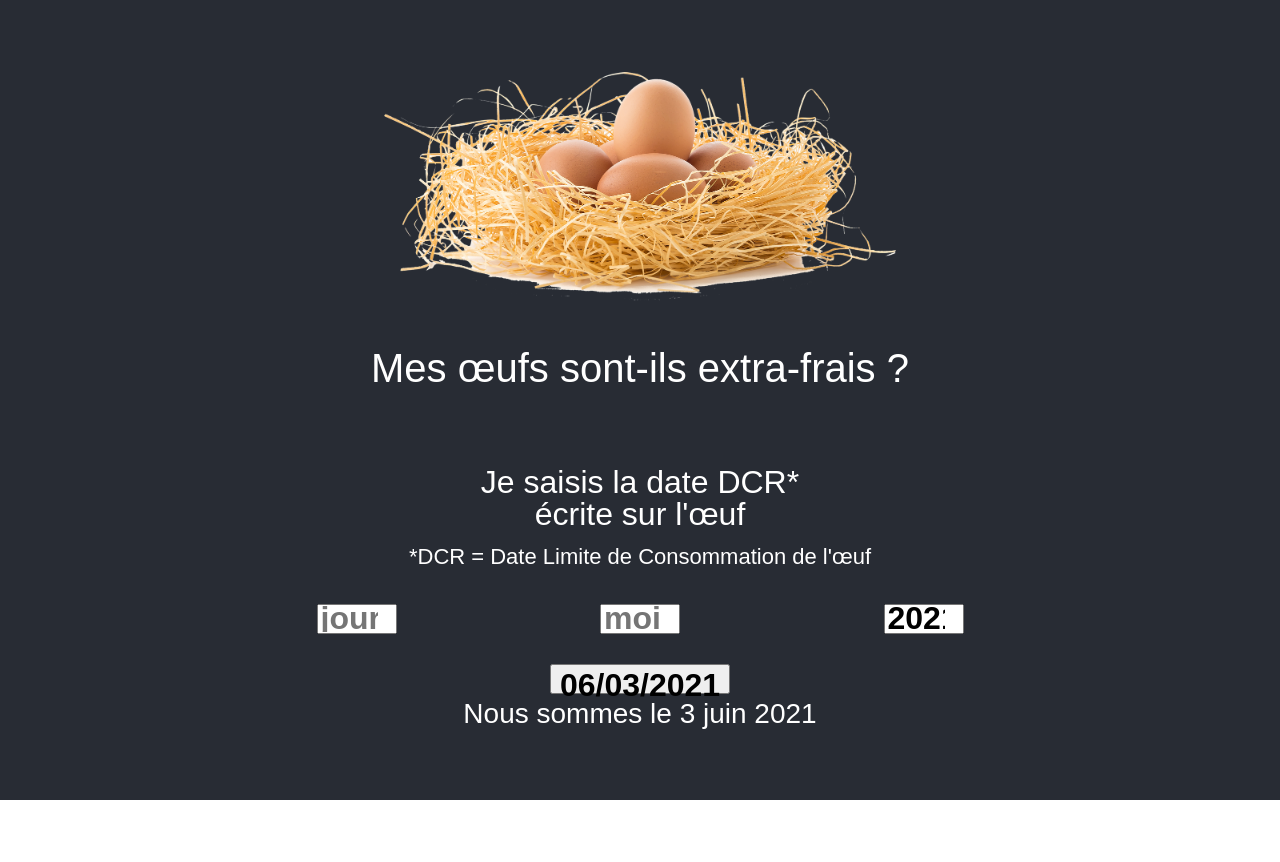
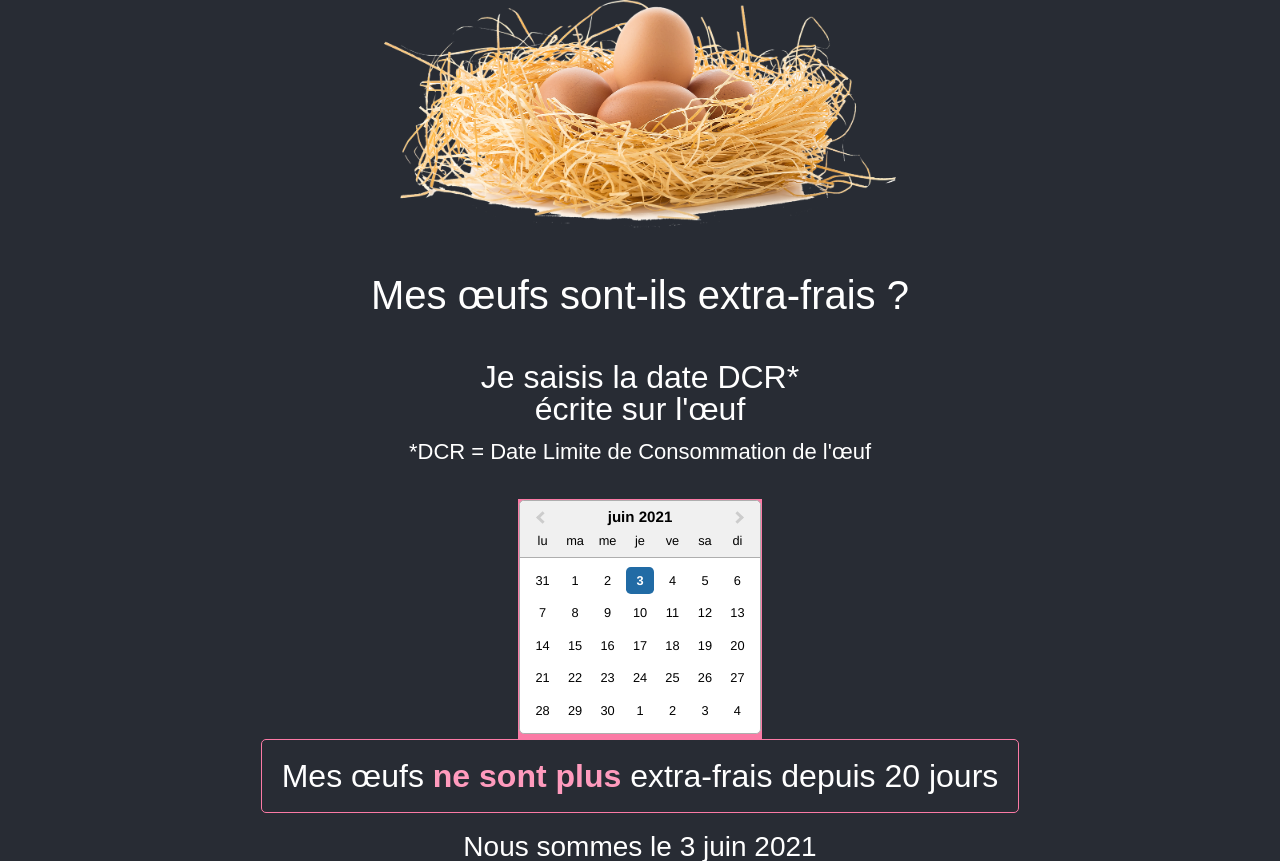
Before and after one commit to BarbierCarole/extra-fresh-egg, a React (Create React App) app: page / in a window 1280 px wide. Before the commit the page ends 800 px from the top, so only its background shows below. Built offline with nearby package versions, Linux system fonts and the light colour scheme; a web font is replaced by a local one.

Commit message:
datepicker inline with css and start monday

```diff
--- a/src/App.css
+++ b/src/App.css
@@ -61,7 +61,7 @@ h1 {
 h2 {
   font-family: 'Raleway-Light', sans-serif;
   font-size: calc(16px + 2vmin);
-  margin: calc(16px + 2vmin) calc(16px + 2vmin) calc(0px + 2vmin) calc(16px + 2vmin) ;
+  margin: 0 calc(16px + 2vmin) calc(0px + 2vmin) calc(16px + 2vmin) ;
 }
 p {
   font-family: 'Raleway-Light', sans-serif;
@@ -93,23 +93,16 @@ input:focus {
   box-shadow: 5px 5px #FB7AA5;
 }
 
-input {
-  /* ...existing styles */
+/* input {
+
   transition: 180ms box-shadow ease-in-out;
   width: 80px;
   height: 30px;
   font-size: calc(16px + 2vmin);
   text-align: center;
   font-weight: 600;
-}
-.custom-input {
-  transition: 180ms box-shadow ease-in-out;
-  width: 180px;
-  height: 30px;
-  font-size: calc(16px + 2vmin);
-  text-align: center;
-  font-weight: 600;
-}
+} */
+
 /* .input:focus {
   outline: 3px solid transparent;
 } */
--- a/src/App.js
+++ b/src/App.js
@@ -1,26 +1,32 @@
-import React, { useState, useEffect, forwardRef} from 'react';
+import React, { useState, useEffect} from 'react';
 import './App.css';
 import Moment from 'react-moment';
 import 'moment/locale/fr';
 import moment from 'moment';
-import { useForm } from './useForm';
 import eggs from './img/eggs.png';
 import './App.css';
-import DatePicker from 'react-datepicker';
+import DatePicker,{registerLocale, setDefaultLocale,CalendarContainer} from 'react-datepicker';
 import "react-datepicker/dist/react-datepicker.css";
+import fr from 'date-fns/locale/fr';
+registerLocale('fr', fr);
+setDefaultLocale('fr');
+
+
 function App() {
   console.log('Image par <a href="https://pixabay.com/fr/users/vipbum-3582769/?utm_source=link-attribution&amp;utm_medium=referral&amp;utm_campaign=image&amp;utm_content=3070850">Hung Nguyen</a> de <a href="https://pixabay.com/fr/?utm_source=link-attribution&amp;utm_medium=referral&amp;utm_campaign=image&amp;utm_content=3070850">Pixabay</a>');
 
 
-  const [values, handleChange] = useForm({
-    day:formattedNumber(),
-    month:formattedNumber(),
-    year:moment().format('YYYY'),
-  });
-  function formattedNumber (myNumber) { return ("0" + myNumber).slice(-2); }
   const now = new Date();
-
-  const dcr = moment(values.year+'-'+values.month+'-'+values.day);
+  const [dcr, setDcr] = useState(new Date());
+  const MyContainer = ({ className, children }) => {
+    return (
+      <div style={{ padding: "1px", background: "#FB7AA5", color: "#fff" }}>
+        <CalendarContainer className={className}>
+          <div style={{ position: "relative" }}>{children}</div>
+        </CalendarContainer>
+      </div>
+    );
+  };
 
   const datePonte = moment(dcr).subtract(28,'days');
   const dateLimiteExtra = moment(dcr).subtract(20,'days');
@@ -42,14 +48,9 @@ function App() {
     } else setShowExtra(false)
 
     setDateIsValid(moment(dcr,"YYYY-MM-DD", true).isValid())
-  }, [values])
+  }, [dcr])
 
-  const [startDate, setStartDate] = useState(new Date());
-  const ExampleCustomInput = forwardRef(({ value, onClick }, ref) => (
-    <button className="custom-input" onClick={onClick} ref={ref}>
-      {value}
-    </button>
-  ));
+
 
   return (
 
@@ -59,36 +60,31 @@ function App() {
           <h1>Mes &#339;ufs sont-ils extra-frais ?</h1>
           <h2>Je saisis la date DCR* <br />écrite sur l'&#339;uf</h2>
           <p className='defDcr'>*DCR = Date Limite de Consommation de l'&#339;uf</p>
-          <div className="App-container">
-            <div className="App-content">
-              {/* <label htmlFor="day">Jour </label> */}
-              <input type="number" id="day" name="day" min="1" max="31" placeholder="jour" onChange={handleChange} className="input"/>
-            </div>
-            <div className="App-content">
-              {/* <label htmlFor="month">Mois </label> */}
-              <input type="number" id="month" name="month" min="1" max="12" placeholder="mois" onChange={handleChange} className="input"/>
-            </div>
-            <div className="App-content">
-              {/* <label htmlFor="year">Année </label> */}
-              <input type="number" id="year" name="year" min="2021" max="2040" value={values.year} placeholder="année" onChange={handleChange} className="input"/>
-            </div>
+          <div>
+            {/* <DatePicker
+              selected={dcr}
+              onChange={(date) => setDcr(date)}
+              locale="fr"
+              inline
+              calendarStartDay={1}
+            /> */}
+
+            <DatePicker
+              selected={dcr}
+              onChange={(date) => setDcr(date)}
+              calendarContainer={MyContainer}
+              locale="fr"
+              inline
+              calendarStartDay={1}
+            />
+
           </div>
-          <div>
-            <DatePicker
-              selected={startDate}
-              onChange={(date) => setStartDate(date)}
-              customInput={<ExampleCustomInput />}
-            />
-          </div>
-          {/* { dateIsValid ? <div>La date de consommation recommandée est le <Moment format="DD MM YYYY">{dcr}</Moment></div> : ""} */}
-
-          {/* {showExtra ? <div> Mes &#339;ufs sont extra-frais du <br/><Moment format="D MMM YYYY" className="date">{datePonte}</Moment> au <Moment format="D MMM YYYY" className="date">{dateLimiteExtra}</Moment></div>   : <div> Mes &#339;ufs ne sont plus extra-frais </div>} */}
 
           {(() => {
             if (dateIsValid) {
               if(showExtra) {
                 return (
-                  <div className="messageResult"> Mes &#339;ufs sont extra-frais du <br/><Moment format="D MMM YYYY" className="date">{datePonte}</Moment> au <Moment format="D MMM YYYY" className="date">{dateLimiteExtra}</Moment><br /> soit encore {diffDay+1} jours(s)</div>
+                  <div className="messageResult"> Mes &#339;ufs sont extra-frais du <br/><Moment format="D MMM YYYY" className="date">{datePonte}</Moment> au <Moment format="D MMM YYYY" className="date">{dateLimiteExtra}</Moment><br /> soit encore {diffDay+1} jour(s)</div>
                 )
               }
               return (
```
Also changed, not shown: src/App copy.js (added, +116 -0 lines).
